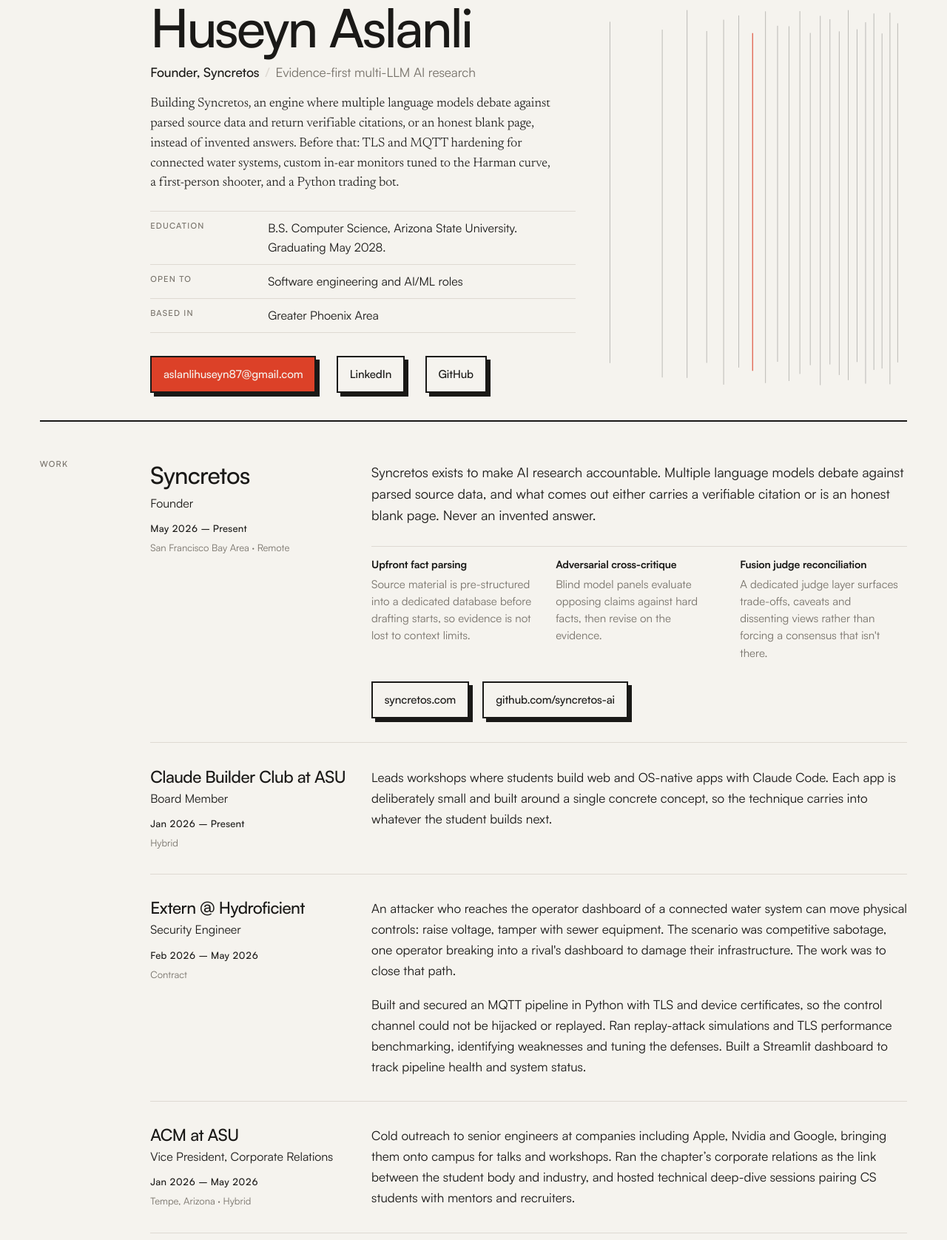
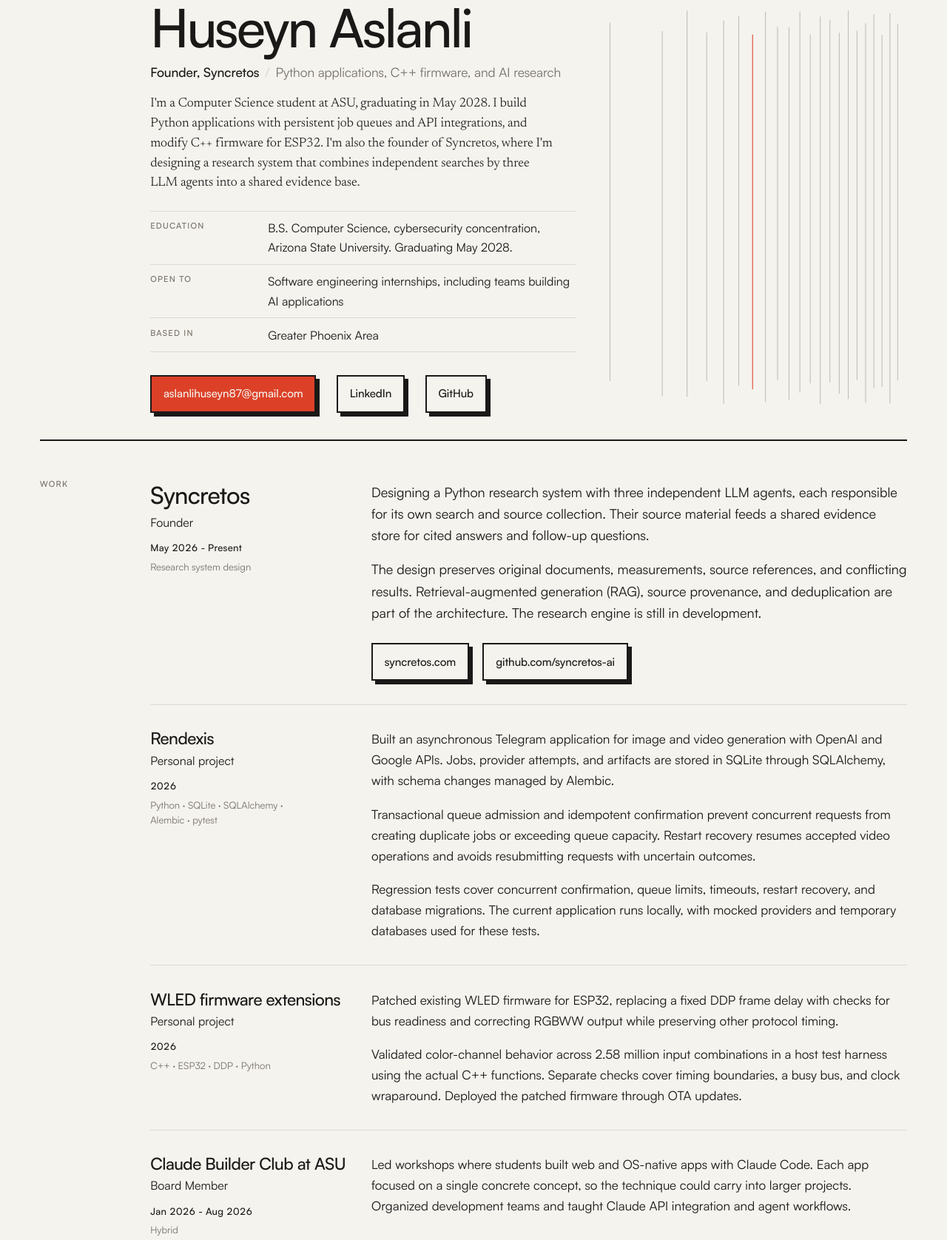
Before and after one commit to haslanli/portfolio, an Astro site: page / in a window 1280 px wide. Shown: the part 39-1715 px from the top of the page at 74% size. Built offline with nearby package versions, Linux system fonts and the light colour scheme; Astro itself is replaced by a stand-in of ours.

Commit message:
Synchronize portfolio with current SWE profile

```diff
--- a/src/data/content.ts
+++ b/src/data/content.ts
@@ -1,18 +1,12 @@
-/**
- * Every string rendered on the site lives here.
- *
- * `source` on each record names the file and section it traces to. The only two
- * permitted sources are SOURCE-LINKEDIN.md and INTERVIEW.md; where they disagree,
- * INTERVIEW.md wins. Nothing may be added here that does not appear in one of them.
- */
+/** Site copy follows the current resume facts in PROFILE-SYNC.md and retained interview details. */
 
 export const identity = {
   name: 'Huseyn Aslanli',
   role: 'Founder, Syncretos',
-  descriptor: 'Evidence-first multi-LLM AI research',
+  descriptor: 'Python applications, C++ firmware, and AI research',
   location: 'Greater Phoenix Area',
-  availability: 'Open to software engineering and AI/ML roles',
-  degree: 'B.S. Computer Science, Arizona State University',
+  availability: 'Software engineering internships, including teams building AI applications',
+  degree: 'B.S. Computer Science, cybersecurity concentration, Arizona State University',
   graduation: 'May 2028',
   // Split so the address is never a single literal in the served markup.
   emailUser: 'aslanlihuseyn87',
@@ -42,11 +36,14 @@
 ].filter((l) => l.href !== '');
 
 export const lede =
-  'Building Syncretos, an engine where multiple language models debate against parsed ' +
-  'source data and return verifiable citations, or an honest blank page, instead of ' +
-  'invented answers. Before that: TLS and MQTT hardening for connected water systems, ' +
-  'custom in-ear monitors tuned to the Harman curve, a first-person shooter, and a ' +
-  'Python trading bot.';
+  "I'm a Computer Science student at ASU, graduating in May 2028. I build Python applications " +
+  'with persistent job queues and API integrations, and modify C++ firmware for ESP32. ' +
+  "I'm also the founder of Syncretos, where I'm designing a research system that combines " +
+  'independent searches by three LLM agents into a shared evidence base.';
+
+export const description =
+  'Huseyn Aslanli: Computer Science at ASU, graduating May 2028. Python applications, ' +
+  'C++ firmware, SQL, and Syncretos research architecture. Open to software engineering internships.';
 
 export type Link = { href: string; label: string };
 
@@ -68,59 +65,77 @@
   {
     org: 'Syncretos',
     role: 'Founder',
-    dates: 'May 2026 – Present',
-    meta: 'San Francisco Bay Area · Remote',
+    dates: 'May 2026 - Present',
+    meta: 'Research system design',
     body: [
-      'Syncretos exists to make AI research accountable. Multiple language models debate ' +
-        'against parsed source data, and what comes out either carries a verifiable citation ' +
-        'or is an honest blank page. Never an invented answer.',
-    ],
-    terms: [
-      {
-        term: 'Upfront fact parsing',
-        def: 'Source material is pre-structured into a dedicated database before drafting starts, so evidence is not lost to context limits.',
-      },
-      {
-        term: 'Adversarial cross-critique',
-        def: 'Blind model panels evaluate opposing claims against hard facts, then revise on the evidence.',
-      },
-      {
-        term: 'Fusion judge reconciliation',
-        def: "A dedicated judge layer surfaces trade-offs, caveats and dissenting views rather than forcing a consensus that isn't there.",
-      },
+      'Designing a Python research system with three independent LLM agents, each responsible ' +
+        'for its own search and source collection. Their source material feeds a shared evidence ' +
+        'store for cited answers and follow-up questions.',
+      'The design preserves original documents, measurements, source references, and conflicting ' +
+        'results. Retrieval-augmented generation (RAG), source provenance, and deduplication are ' +
+        'part of the architecture. The research engine is still in development.',
     ],
     links: [
       { href: 'https://syncretos.com', label: 'syncretos.com' },
       { href: 'https://github.com/syncretos-ai', label: 'github.com/syncretos-ai' },
     ],
-    source: 'SOURCE-LINKEDIN.md §Experience 1 + Resolved #2; INTERVIEW.md §Syncretos',
+    source: 'PROFILE-SYNC.md §Syncretos',
+  },
+  {
+    org: 'Rendexis',
+    role: 'Personal project',
+    dates: '2026',
+    meta: 'Python · SQLite · SQLAlchemy · Alembic · pytest',
+    body: [
+      'Built an asynchronous Telegram application for image and video generation with OpenAI ' +
+        'and Google APIs. Jobs, provider attempts, and artifacts are stored in SQLite through ' +
+        'SQLAlchemy, with schema changes managed by Alembic.',
+      'Transactional queue admission and idempotent confirmation prevent concurrent requests ' +
+        'from creating duplicate jobs or exceeding queue capacity. Restart recovery resumes ' +
+        'accepted video operations and avoids resubmitting requests with uncertain outcomes.',
+      'Regression tests cover concurrent confirmation, queue limits, timeouts, restart recovery, ' +
+        'and database migrations. The current application runs locally, with mocked providers ' +
+        'and temporary databases used for these tests.',
+    ],
+    source: 'PROFILE-SYNC.md §Rendexis',
+  },
+  {
+    org: 'WLED firmware extensions',
+    role: 'Personal project',
+    dates: '2026',
+    meta: 'C++ · ESP32 · DDP · Python',
+    body: [
+      'Patched existing WLED firmware for ESP32, replacing a fixed DDP frame delay with checks ' +
+        'for bus readiness and correcting RGBWW output while preserving other protocol timing.',
+      'Validated color-channel behavior across 2.58 million input combinations in a host test ' +
+        'harness using the actual C++ functions. Separate checks cover timing boundaries, a busy ' +
+        'bus, and clock wraparound. Deployed the patched firmware through OTA updates.',
+    ],
+    source: 'PROFILE-SYNC.md §WLED',
   },
   {
     org: 'Claude Builder Club at ASU',
     role: 'Board Member',
-    dates: 'Jan 2026 – Present',
+    dates: 'Jan 2026 - Aug 2026',
     meta: 'Hybrid',
     body: [
-      'Leads workshops where students build web and OS-native apps with Claude Code. Each ' +
-        'app is deliberately small and built around a single concrete concept, so the ' +
-        'technique carries into whatever the student builds next.',
+      'Led workshops where students built web and OS-native apps with Claude Code. Each ' +
+        'app focused on a single concrete concept, so the ' +
+        'technique could carry into larger projects. Organized development teams and taught Claude API integration and agent workflows.',
     ],
     source: 'INTERVIEW.md §Claude Builder Club (replaces the LinkedIn wording entirely)',
   },
   {
-    org: 'Extern @ Hydroficient',
-    role: 'Security Engineer',
+    org: 'Hydroficient, via Extern',
+    role: 'Security Engineer Extern',
     dates: 'Feb 2026 – May 2026',
-    meta: 'Contract',
     body: [
-      'An attacker who reaches the operator dashboard of a connected water system can move ' +
-        'physical controls: raise voltage, tamper with sewer equipment. The scenario was ' +
-        "competitive sabotage, one operator breaking into a rival's dashboard to damage " +
-        'their infrastructure. The work was to close that path.',
-      'Built and secured an MQTT pipeline in Python with TLS and device certificates, so the ' +
-        'control channel could not be hijacked or replayed. Ran replay-attack simulations and ' +
-        'TLS performance benchmarking, identifying weaknesses and tuning the defenses. Built ' +
-        'a Streamlit dashboard to track pipeline health and system status.',
+      'Built a Python MQTT pipeline for simulated water monitoring, securing device communications ' +
+        'with TLS and device certificates. Ran replay-attack simulations and TLS benchmarks to ' +
+        'identify vulnerabilities and tune defenses.',
+      'Built a Streamlit dashboard for pipeline monitoring, threat detection, and system status. ' +
+        'The work examined the control path from an operator dashboard to connected equipment, ' +
+        'using simulated attacks rather than a real intrusion.',
     ],
     source: 'SOURCE-LINKEDIN.md §Experience 3 + Resolved #1, #3; INTERVIEW.md §Hydroficient',
   },
@@ -131,7 +146,7 @@
     meta: 'Tempe, Arizona · Hybrid',
     body: [
       'Cold outreach to senior engineers at companies including Apple, Nvidia and Google, ' +
-        'bringing them onto campus for talks and workshops. Ran the chapter’s corporate ' +
+        'bringing them onto campus for talks and workshops. Ran the chapter\'s corporate ' +
         'relations as the link between the student body and industry, and hosted technical ' +
         'deep-dive sessions pairing CS students with mentors and recruiters.',
     ],
@@ -149,7 +164,7 @@
         dates: 'Jan 2024 – Apr 2024',
         body:
           'Designed and built custom high-fidelity in-ear monitors around integrated Qudelix ' +
-          '5K DAC/amps, then equalized them in software to match the Harman curve. The ' +
+          '5K DAC/amps, then equalized them in software toward the Harman target curve. The ' +
           'prototype was validated and sold to a private client for $5,880.',
       },
       {
@@ -167,10 +182,10 @@
     org: 'SG&Richardson Trading DMCC',
     role: 'Technical Analyst',
     dates: 'May 2023 – Aug 2023',
-    meta: 'Full-time · Dubai, United Arab Emirates · Remote',
+    meta: 'Internship · Remote',
     body: [
       'A Python trading bot running against MetaTrader 5, pulling market data through ' +
-        'yfinance and doing the analysis in pandas and numpy, with signals built on RSI and ' +
+        'yfinance and doing the analysis in pandas and NumPy, with signals built on RSI and ' +
         'momentum thresholds.',
     ],
     source: 'SOURCE-LINKEDIN.md §Experience 6; INTERVIEW.md §Trading bot',
@@ -178,33 +193,19 @@
 ];
 
 export const skills: { group: string; items: string[] }[] = [
-  { group: 'Languages', items: ['Python', 'C++', 'Java', 'SQL'] },
-  {
-    group: 'AI',
-    items: [
-      'Large language models',
-      'Natural language processing',
-      'Artificial neural networks',
-      'APIs',
-    ],
-  },
-  {
-    group: 'Security',
-    items: ['Threat modeling', 'Enterprise network security', 'Information assurance'],
-  },
-  {
-    group: 'Systems',
-    items: ['System architecture', 'MQTT', 'Internet of Things', 'Digital signal processing'],
-  },
-  { group: 'Tools', items: ['Git', 'Streamlit'] },
+  { group: 'Languages', items: ['Python', 'C++', 'SQL'] },
+  { group: 'Tools and libraries', items: ['Git', 'Linux/Bash', 'pytest', 'SQLite', 'SQLAlchemy', 'Alembic', 'pandas', 'NumPy', 'Streamlit'] },
+  { group: 'Additional', items: ['REST API integration', 'MQTT', 'TLS', 'LLM integration', 'Autodesk Fusion'] },
 ];
 
-export const skillsSource = 'SOURCE-LINKEDIN.md §Skills to actually display (the curated 17)';
+export const skillsSource = 'PROFILE-SYNC.md §Skills';
 
 export const education = {
-  degree: 'Bachelor of Science, Computer Science',
+  degree: 'B.S. Computer Science, cybersecurity concentration',
   school: 'Arizona State University',
   dates: 'Aug 2024 – May 2028',
+  completedCoursework: 'Introduction to Programming Languages (CSE 240)',
+  currentCoursework: 'Data Structures and Algorithms (CSE 310), Software Engineering (CSE 360)',
   activities: [
     'Association of Computing Machinery',
     'Claude Builders Club',
--- a/src/pages/index.astro
+++ b/src/pages/index.astro
@@ -1,7 +1,7 @@
 ---
 import '../styles/global.css';
 import Field from '../components/Field.astro';
-import { identity, lede, work, skills, education, profileButtons, footerLinks } from '../data/content';
+import { identity, lede, description, work, skills, education, profileButtons, footerLinks } from '../data/content';
 
 /** Numeric character references: the address never appears as a plain literal. */
 const entities = (s: string) =>
@@ -13,10 +13,6 @@
 const emailText = entities(address);
 const emailHref = entities(`mailto:${address}`);
 
-const description =
-  'Huseyn Aslanli, founder of Syncretos, building evidence-first multi-LLM AI research. ' +
-  'Computer science at Arizona State University, graduating May 2028. Open to software ' +
-  'engineering and AI/ML roles.';
 ---
 
 <!doctype html>
@@ -66,7 +62,7 @@
             </div>
             <div>
               <dt>Open to</dt>
-              <dd>Software engineering and AI/ML roles</dd>
+              <dd>{identity.availability}</dd>
             </div>
             <div>
               <dt>Based in</dt>
@@ -160,7 +156,7 @@
                   <dd>
                     {g.items.map((item, i) => (
                       <>
-                        {i > 0 && <span class="sep">·</span>}
+                        {i > 0 && <><span class="sep">·</span><wbr /></>}
                         {item}
                       </>
                     ))}
@@ -181,8 +177,10 @@
             <p class="edu__dates">{education.dates}</p>
           </div>
           <dl class="edu__aside">
-            <dt>Activities</dt>
-            <dd>{education.activities.join(', ')}</dd>
+            <dt>Completed coursework</dt>
+            <dd>{education.completedCoursework}</dd>
+            <dt>In progress</dt>
+            <dd>{education.currentCoursework}</dd>
           </dl>
         </div>
       </section>
```
Also changed, not shown: README.md.
